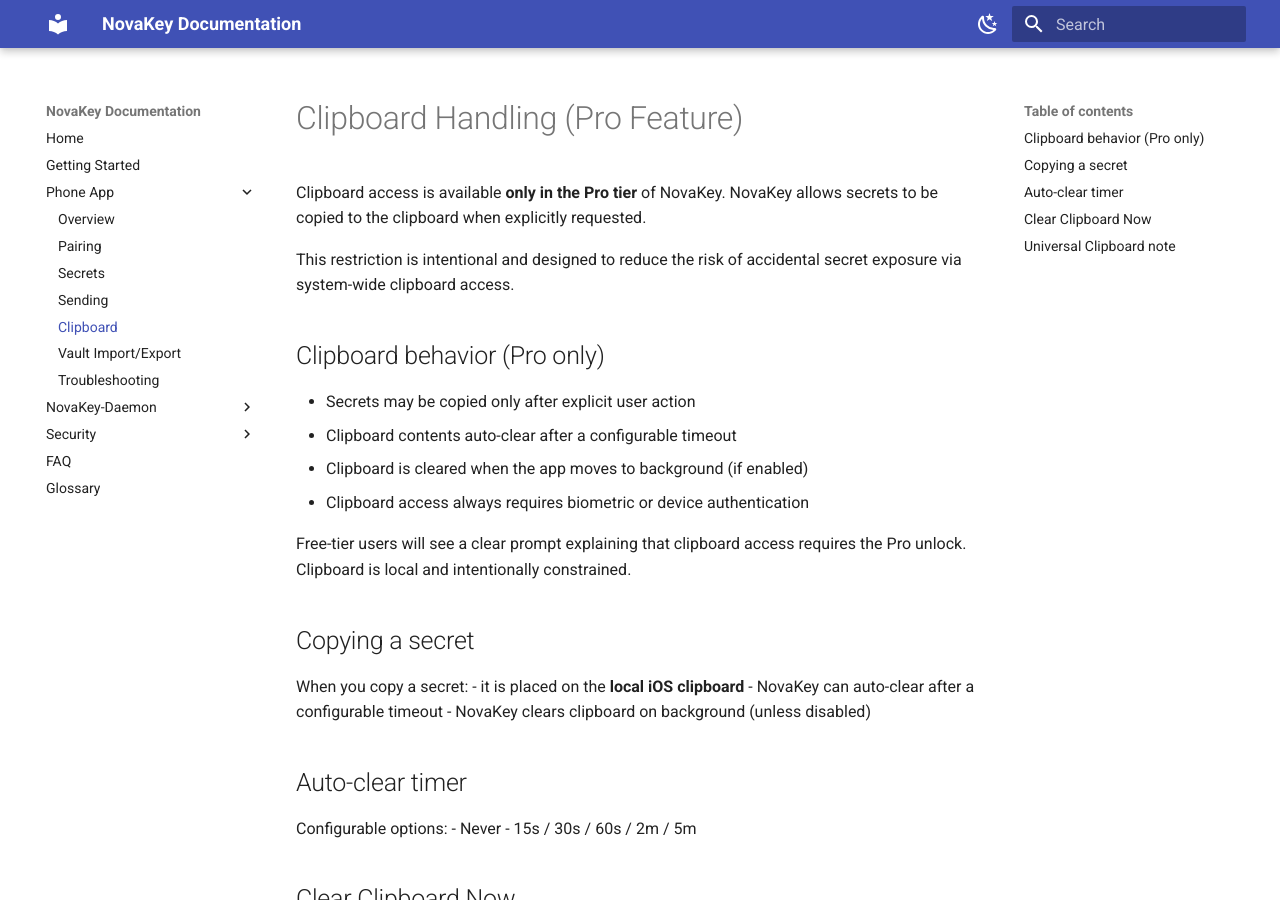
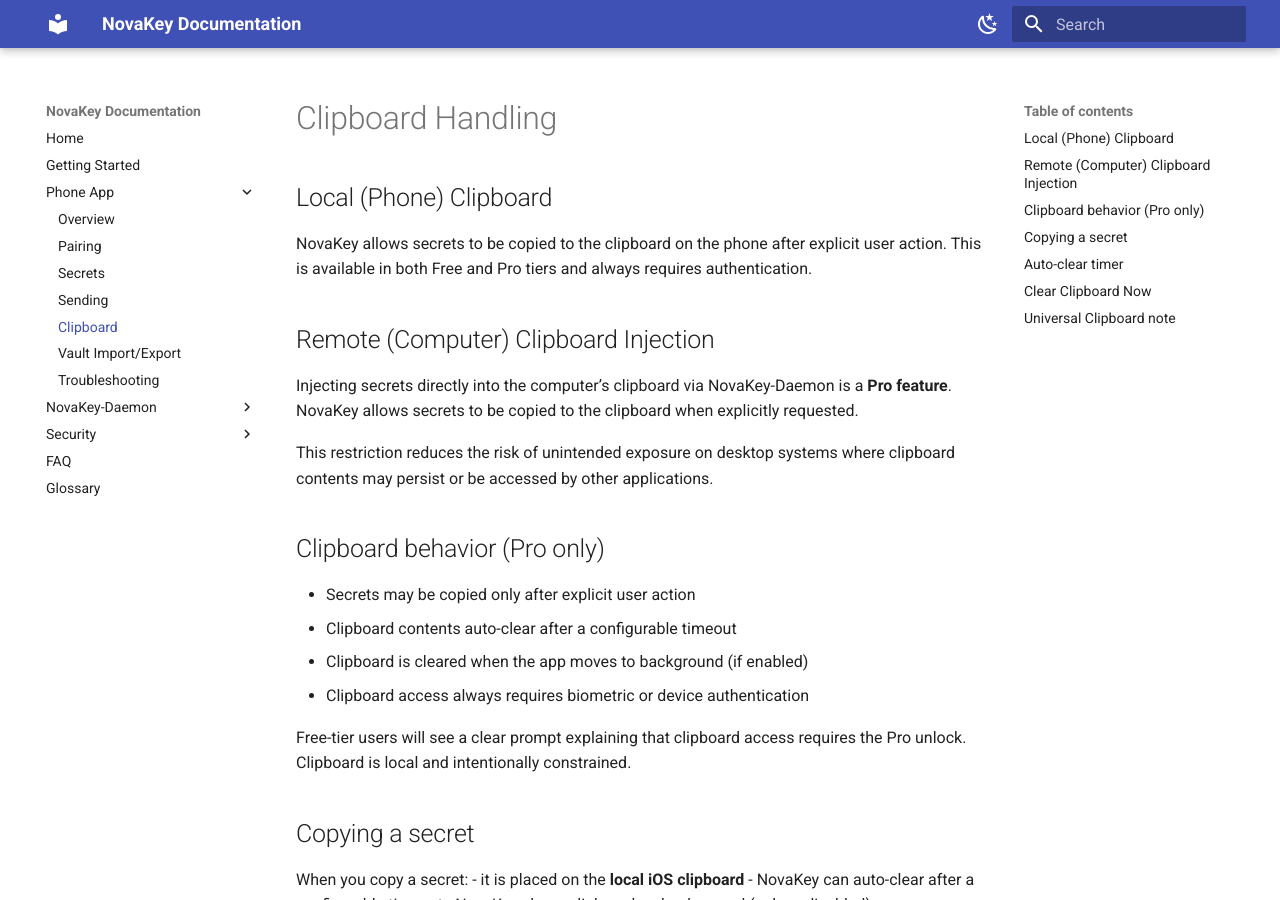
Before and after one commit to OsbornePro/NovaKey-Daemon, an MkDocs documentation site: the page built from docs/phone/clipboard.md, in a window 1280 px wide and 900 px high. Built offline with MkDocs 1.6.1 and Material for MkDocs 9.7.7, drawn with Linux system fonts in a browser that asks for light colours.

Commit message:
Updated docs with clipboard restrictions
Updated docs with clipboard restrictions

```diff
--- a/docs/faq.md
+++ b/docs/faq.md
@@ -15,7 +15,7 @@
 The Pro unlock is a one-time, non-consumable purchase that:
 - Removes the 1-listener limit
 - Removes the 1-secret limit
-- Enables clipboard access
+- Enables remote clipboard injection on paired computers
 
 ## Is Pro a subscription?
 No. Pro is a one-time purchase.
--- a/docs/phone/clipboard.md
+++ b/docs/phone/clipboard.md
@@ -1,9 +1,14 @@
-# Clipboard Handling (Pro Feature)
+# Clipboard Handling
 
-Clipboard access is available **only in the Pro tier** of NovaKey.
+## Local (Phone) Clipboard
+NovaKey allows secrets to be copied to the clipboard on the phone after explicit user action.
+This is available in both Free and Pro tiers and always requires authentication.
+
+## Remote (Computer) Clipboard Injection
+Injecting secrets directly into the computer’s clipboard via NovaKey-Daemon is a **Pro feature**.
 NovaKey allows secrets to be copied to the clipboard when explicitly requested.
 
-This restriction is intentional and designed to reduce the risk of accidental secret exposure via system-wide clipboard access.
+This restriction reduces the risk of unintended exposure on desktop systems where clipboard contents may persist or be accessed by other applications.
 
 ## Clipboard behavior (Pro only)
 - Secrets may be copied only after explicit user action
```
Also changed, not shown: docs/phone/sending.md (+4 -0 lines).
